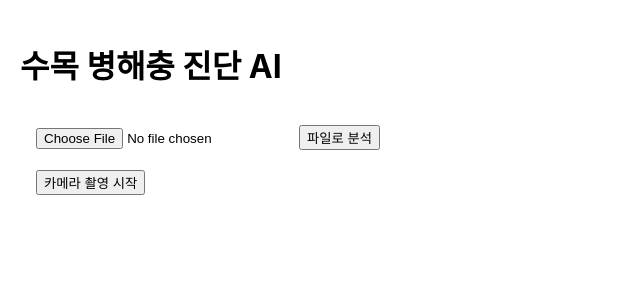
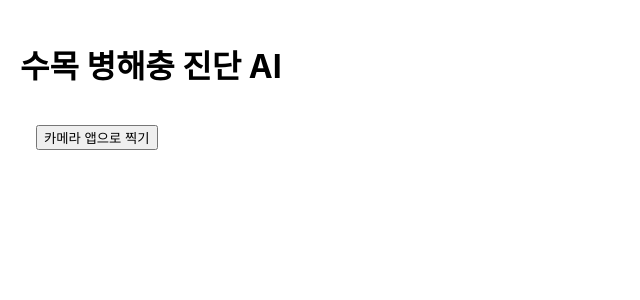
Before and after one commit to greenerlabgithub/greenerlabaiweb, a React (Create React App) app: page / in a window 1280 px wide. Shown: the top 300 px of the page, without its empty margins (0-640 px from the left). Built offline with nearby package versions, Linux system fonts and the light colour scheme.

Commit message:
Update ImageAnalyzer.js

```diff
--- a/src/components/ImageAnalyzer.js
+++ b/src/components/ImageAnalyzer.js
@@ -1,12 +1,10 @@
-import React, { useState, useRef, useEffect } from 'react';
+import React, { useState, useRef } from 'react';
 import axios from 'axios';
 
 export default function ImageAnalyzer() {
-  const [file, setFile] = useState(null);
   const [result, setResult] = useState(null);
   const [loading, setLoading] = useState(false);
-  const videoRef = useRef(null);
-  const [streaming, setStreaming] = useState(false);
+  const fileInputRef = useRef(null);
 
   // File to Base64
   const toBase64 = file =>
@@ -31,111 +29,37 @@ export default function ImageAnalyzer() {
     }
   };
 
-  // 파일 업로드 분석
-  const analyzeFromFile = async () => {
-    if (!file) return alert('이미지를 선택하세요');
+  // 파일 선택 또는 카메라 앱 호출
+  const handleFileChange = async e => {
+    const file = e.target.files[0];
+    if (!file) return;
     const b64 = await toBase64(file);
     await analyzeImage(b64);
   };
 
-  // 카메라 스트림 시작
-  const startCamera = async () => {
-    if (streaming) return;
-    try {
-      const stream = await navigator.mediaDevices.getUserMedia({
-        video: {
-          facingMode: { ideal: 'environment' },
-          width: { ideal: 1280 },
-          height: { ideal: 720 }
-        }
-      });
-      // 비디오가 항상 렌더링되어 ref가 null이 아니도록 수정됨
-      const video = videoRef.current;
-      video.setAttribute('playsinline', ''); // iOS
-      video.muted = true;
-      video.srcObject = stream;
-      await video.play();
-      setStreaming(true);
-    } catch (err) {
-      console.error('getUserMedia error:', err.name, err.message);
-      switch (err.name) {
-        case 'NotAllowedError':
-          alert('카메라 접근이 거부되었습니다. 브라우저 설정에서 권한을 허용해주세요.');
-          break;
-        case 'NotFoundError':
-          alert('카메라 장치를 찾을 수 없습니다.');
-          break;
-        case 'NotReadableError':
-          alert('카메라를 사용할 수 없습니다. 다른 앱이 사용 중인지 확인해주세요.');
-          break;
-        default:
-          alert(`카메라 시작 중 오류 발생: ${err.message}`);
-      }
+  // 모바일에서 카메라 기본 앱 열기
+  const openNativeCamera = () => {
+    if (fileInputRef.current) {
+      fileInputRef.current.click();
     }
   };
 
-  // 캡처 후 분석
-  const captureAndAnalyze = () => {
-    const video = videoRef.current;
-    if (!video || video.readyState !== 4) {
-      return alert('비디오 스트림이 준비되지 않았습니다. 잠시 후 다시 시도해주세요.');
-    }
-    const canvas = document.createElement('canvas');
-    canvas.width = video.videoWidth;
-    canvas.height = video.videoHeight;
-    canvas.getContext('2d').drawImage(video, 0, 0);
-    const base64 = canvas.toDataURL('image/png').split(',')[1];
-    analyzeImage(base64);
-  };
-
-  // 컴포넌트 언마운트 시 스트림 정리
-  useEffect(() => {
-    return () => {
-      const video = videoRef.current;
-      if (video && video.srcObject) {
-        video.srcObject.getTracks().forEach(track => track.stop());
-      }
-    };
-  }, []);
-
   return (
     <div style={{ padding: 16 }}>
-      {/* 파일 업로드 */}
-      <div>
-        <input
-          type="file"
-          accept="image/*"
-          capture="environment"
-          onChange={e => setFile(e.target.files[0])}
-        />
-        <button onClick={analyzeFromFile} disabled={loading} style={{ marginLeft: 10 }}>
-          {loading ? '분석 중…' : '파일로 분석'}
-        </button>
-      </div>
+      {/* 숨겨진 파일 입력: 모바일 카메라 앱 호출용 */}
+      <input
+        type="file"
+        accept="image/*"
+        capture="environment"
+        ref={fileInputRef}
+        style={{ display: 'none' }}
+        onChange={handleFileChange}
+      />
 
-      {/* 카메라 촬영 */}
-      <div style={{ marginTop: 20 }}>
-        <button onClick={startCamera} disabled={streaming}>
-          카메라 촬영 시작
-        </button>
-        {/* 비디오 엘리먼트를 항상 렌더링하여 ref가 null이 되지 않도록 함 */}
-        <video
-          ref={videoRef}
-          style={{
-            width: '100%',
-            marginTop: 10,
-            display: streaming ? 'block' : 'none'
-          }}
-          autoPlay
-          muted
-          playsInline
-        />
-        {streaming && (
-          <button onClick={captureAndAnalyze} disabled={loading} style={{ marginTop: 10 }}>
-            {loading ? '분석 중…' : '촬영 후 분석'}
-          </button>
-        )}
-      </div>
+      {/* 네이티브 카메라 앱 호출 버튼 */}
+      <button onClick={openNativeCamera} disabled={loading}>
+        {loading ? '분석 중…' : '카메라 앱으로 찍기'}
+      </button>
 
       {/* 결과 출력 */}
       {result && (
```
